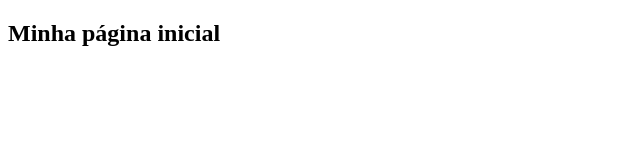
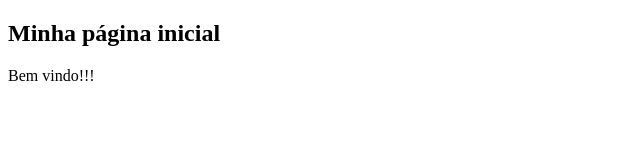
Before and after one commit to hragonezi/projeto-curso-git, a plain HTML site: page index.html in a window 1280 px wide. Shown: the whole page, without its empty margins (0-640 px from the left). Drawn offline with Linux system fonts and the light colour scheme.

Commit message:
Adicionando paragrafo de boas vindas

```diff
--- a/index.html
+++ b/index.html
@@ -5,5 +5,6 @@
 </head>
 <body>
 <h2>Minha página inicial</h2>
+<p>Bem vindo!!!</p>
 </body>
 </html>
```
